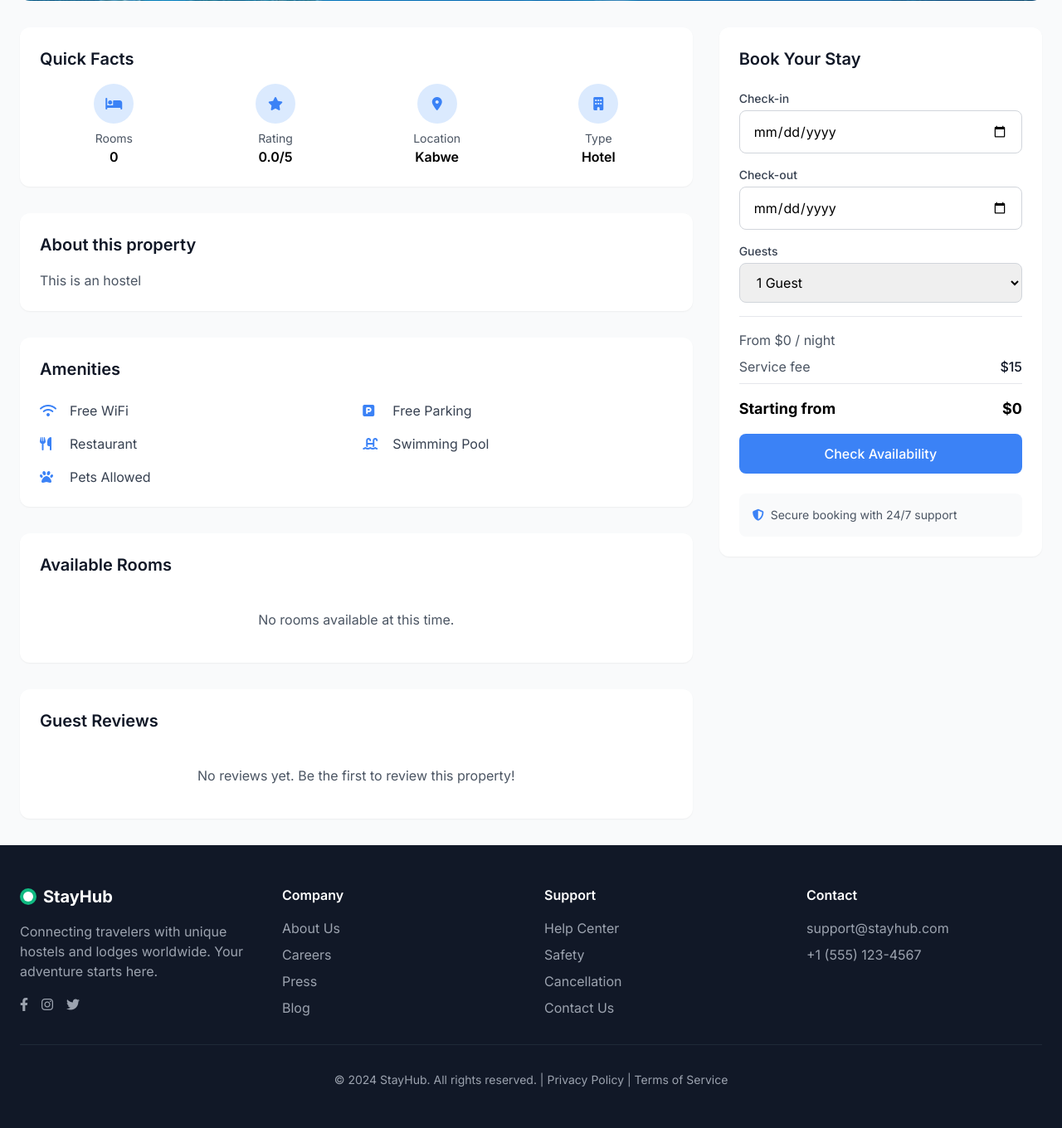
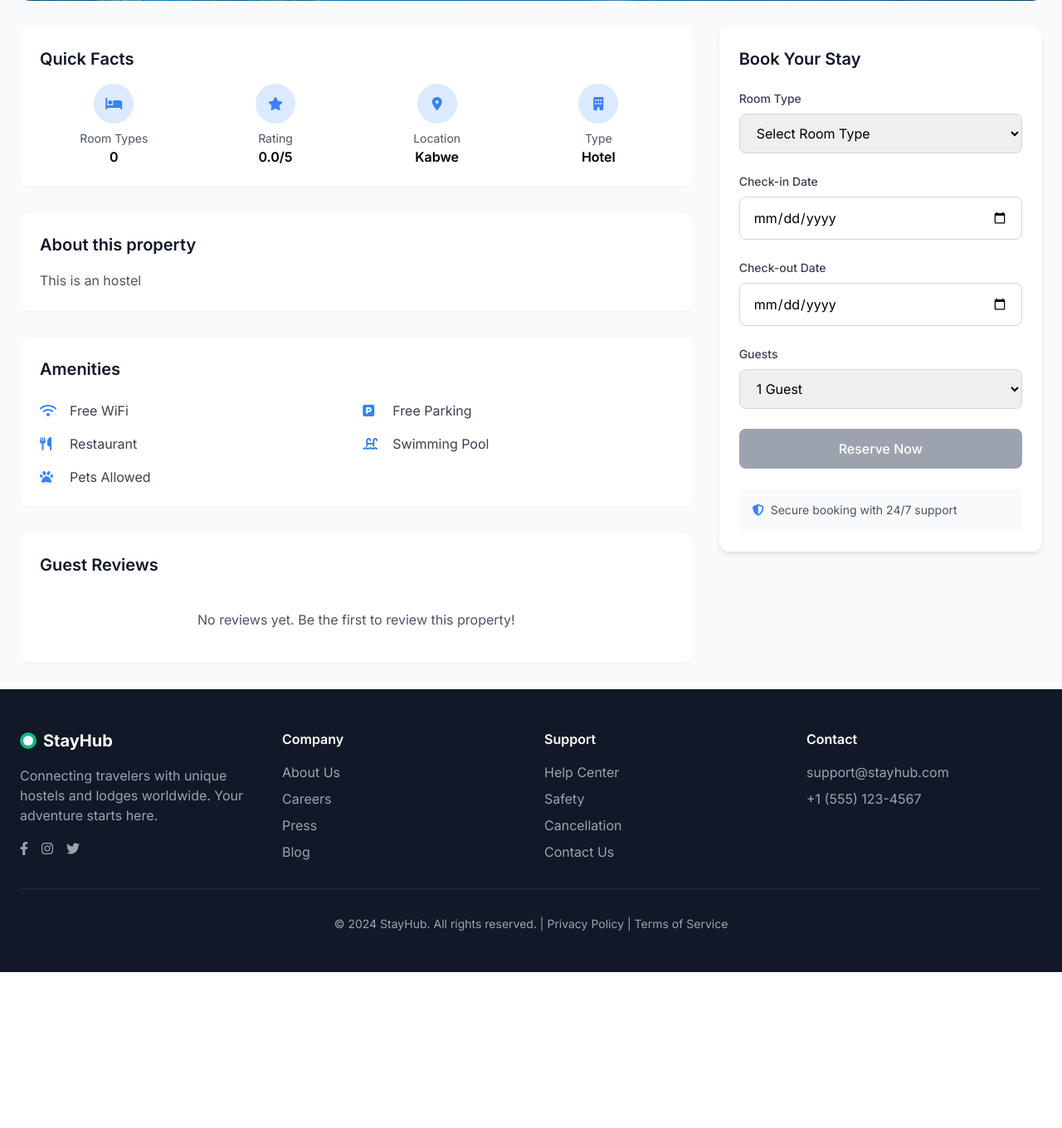
Before and after one commit to MUMAR-TECH/pano, a Django app: page /2/ in a window 1280 px wide. Shown: the part 687-2047 px from the top of the page at 83% size. After the commit the page ends 1859 px from the top, so only its background shows below. Run offline with Django 5.2, Linux system fonts and the light colour scheme; data comes from the database, SQL or seed files in the repository; data that the repository does not hold is empty; some libraries are stand-ins or nearby versions.

Commit message:
checkout

```diff
--- a/bookings/urls.py
+++ b/bookings/urls.py
@@ -11,4 +11,6 @@ urlpatterns = [
     path('vendor/', views.vendor_bookings, name='vendor_bookings'),
     path('<int:pk>/confirm/', views.confirm_booking, name='confirm_booking'),
     path('availability/<int:room_id>/', views.room_availability, name='room_availability'),
+    # urls.py - Add this pattern
+    path('availability/check/', views.check_availability, name='check_availability'),
 ]
--- a/properties/views.py
+++ b/properties/views.py
@@ -102,6 +102,11 @@ class PropertyListView(ListView):
 
         return queryset
 
+# views.py - Update PropertyDetailView
+from datetime import datetime, timedelta
+from django.utils import timezone
+from django.db.models import Q
+
 class PropertyDetailView(DetailView):
     model = Property
     template_name = 'properties/property_detail.html'
@@ -112,7 +117,21 @@ class PropertyDetailView(DetailView):
         context['rooms'] = self.object.room_set.filter(is_available=True)
         context['reviews'] = self.object.reviews.all().order_by('-created_at')
         context['avg_rating'] = self.object.reviews.aggregate(Avg('rating'))['rating__avg']
+
+        # Get unique room types
+        room_types = self.object.room_set.filter(is_available=True).values(
+            'room_type', 'name'
+        ).distinct()
+        context['room_types'] = room_types
+
+        # Generate calendar data for next two months
+        today = timezone.now().date()
+        next_month = today + timedelta(days=60)
+        context['calendar_start'] = today
+        context['calendar_end'] = next_month
+
         return context
+
 
 #@method_decorator(login_required, name='dispatch')
 class PropertyCreateView(CreateView):
--- a/templates/properties/property_detail.html
+++ b/templates/properties/property_detail.html
@@ -106,39 +106,78 @@
         font-size: 14px;
     }
 
-    /* Video modal */
-    .video-modal {
-        display: none;
-        position: fixed;
-        top: 0;
-        left: 0;
-        width: 100%;
-        height: 100%;
-        background: rgba(0, 0, 0, 0.9);
-        z-index: 1000;
-        align-items: center;
-        justify-content: center;
+    /* Calendar Styles */
+    .calendar {
+        display: grid;
+        grid-template-columns: repeat(7, 1fr);
+        gap: 4px;
+        margin-top: 16px;
     }
 
-    .video-modal.active {
-        display: flex;
+    .calendar-header {
+        grid-column: span 7;
+        text-align: center;
+        font-weight: bold;
+        margin-bottom: 8px;
     }
 
-    .video-modal-content {
-        width: 80%;
-        max-width: 800px;
-        position: relative;
+    .calendar-day {
+        padding: 8px;
+        text-align: center;
+        border-radius: 4px;
+        cursor: pointer;
     }
 
-    .close-modal {
-        position: absolute;
-        top: -40px;
-        right: 0;
+    .calendar-day.available {
+        background-color: #10B981;
         color: white;
+    }
+
+    .calendar-day.unavailable {
+        background-color: #EF4444;
+        color: white;
+        cursor: not-allowed;
+    }
+
+    .calendar-day.selected {
+        background-color: #3B82F6;
+        color: white;
+    }
+
+    .calendar-day-header {
+        font-weight: bold;
+        text-align: center;
+        padding: 8px;
+    }
+
+    /* Booking Widget Styles */
+    .booking-widget {
+        background: white;
+        border-radius: 12px;
+        padding: 24px;
+        box-shadow: 0 4px 6px -1px rgba(0, 0, 0, 0.1);
+    }
+
+    .price-display {
         font-size: 24px;
-        cursor: pointer;
-        background: none;
-        border: none;
+        font-weight: bold;
+        color: #3B82F6;
+    }
+
+    /* Loading spinner */
+    .loading-spinner {
+        display: inline-block;
+        width: 20px;
+        height: 20px;
+        border: 2px solid #f3f3f3;
+        border-top: 2px solid #3B82F6;
+        border-radius: 50%;
+        animation: spin 1s linear infinite;
+    }
+
+    @keyframes spin {
+        0% { transform: rotate(0deg); }
+        100% { transform: rotate(360deg); }
     }
 </style>
 {% endblock %}
@@ -259,8 +298,8 @@
                         <div class="w-12 h-12 bg-primary-100 rounded-full flex items-center justify-center mx-auto mb-2">
                             <i class="fas fa-bed text-primary-500"></i>
                         </div>
-                        <p class="text-sm text-gray-600">Rooms</p>
-                        <p class="font-semibold">{{ property.room_set.count }}</p>
+                        <p class="text-sm text-gray-600">Room Types</p>
+                        <p class="font-semibold">{{ room_types|length }}</p>
                     </div>
                     <div class="text-center">
                         <div class="w-12 h-12 bg-primary-100 rounded-full flex items-center justify-center mx-auto mb-2">
@@ -341,65 +380,6 @@
                 </div>
             </div>
 
-            <!-- Available Rooms -->
-            <div class="bg-white rounded-xl shadow-sm p-6 mb-8">
-                <h2 class="text-xl font-semibold text-gray-900 mb-6">Available Rooms</h2>
-                <div class="space-y-6">
-                    {% for room in rooms %}
-                        <div class="border border-gray-200 rounded-lg p-6">
-                            <div class="flex justify-between items-start mb-4">
-                                <div>
-                                    <h3 class="text-lg font-semibold text-gray-900">{{ room.name }}</h3>
-                                    <p class="text-gray-600">{{ room.get_room_type_display }}</p>
-                                </div>
-                                <div class="text-right">
-                                    <p class="text-2xl font-bold text-primary-500">${{ room.price_per_night }}</p>
-                                    <p class="text-sm text-gray-600">per night</p>
-                                </div>
-                            </div>
-
-                            <p class="text-gray-600 mb-4">{{ room.description }}</p>
-
-                            <div class="flex flex-wrap gap-2 mb-4">
-                                <span class="inline-flex items-center text-xs bg-gray-100 text-gray-700 px-2 py-1 rounded">
-                                    <i class="fas fa-user mr-1"></i> {{ room.capacity }} Guests
-                                </span>
-                                {% if room.air_conditioning %}
-                                    <span class="inline-flex items-center text-xs bg-gray-100 text-gray-700 px-2 py-1 rounded">
-                                        <i class="fas fa-snowflake mr-1"></i> AC
-                                    </span>
-                                {% endif %}
-                                {% if room.tv %}
-                                    <span class="inline-flex items-center text-xs bg-gray-100 text-gray-700 px-2 py-1 rounded">
-                                        <i class="fas fa-tv mr-1"></i> TV
-                                    </span>
-                                {% endif %}
-                                {% if room.balcony %}
-                                    <span class="inline-flex items-center text-xs bg-gray-100 text-gray-700 px-2 py-1 rounded">
-                                        <i class="fas fa-door-open mr-1"></i> Balcony
-                                    </span>
-                                {% endif %}
-                            </div>
-
-                            <div class="flex justify-between items-center">
-                                <span class="text-sm text-gray-600">
-                                    {% if room.total_rooms > 0 %}
-                                        {{ room.total_rooms }} room{{ room.total_rooms|pluralize }} available
-                                    {% else %}
-                                        No rooms available
-                                    {% endif %}
-                                </span>
-                                <a href="{% url 'bookings:create_booking' room.id %}" class="bg-primary-500 text-white px-4 py-2 rounded-lg font-medium hover:bg-primary-600 transition-colors">
-                                    Book Now
-                                </a>
-                            </div>
-                        </div>
-                    {% empty %}
-                        <p class="text-gray-600 text-center py-4">No rooms available at this time.</p>
-                    {% endfor %}
-                </div>
-            </div>
-
             <!-- Reviews -->
             <div class="bg-white rounded-xl shadow-sm p-6">
                 <h2 class="text-xl font-semibold text-gray-900 mb-6">Guest Reviews</h2>
@@ -454,50 +434,105 @@
 
         <!-- Right Column - Booking Widget -->
         <div class="lg:col-span-1">
-            <div class="bg-white rounded-xl shadow-sm p-6 sticky top-24">
+            <div class="booking-widget sticky top-24" x-data="bookingWidget()">
                 <h2 class="text-xl font-semibold text-gray-900 mb-6">Book Your Stay</h2>
 
-                {% with min_price=property.room_set.all.0.price_per_night %}
-                <form class="space-y-4">
-                    <div>
-                        <label class="block text-sm font-medium text-gray-700 mb-1">Check-in</label>
-                        <input type="date" class="w-full px-4 py-3 border border-gray-300 rounded-lg focus:ring-2 focus:ring-primary-500 focus:border-primary-500">
-                    </div>
-
-                    <div>
-                        <label class="block text-sm font-medium text-gray-700 mb-1">Check-out</label>
-                        <input type="date" class="w-full px-4 py-3 border border-gray-300 rounded-lg focus:ring-2 focus:ring-primary-500 focus:border-primary-500">
-                    </div>
-
-                    <div>
-                        <label class="block text-sm font-medium text-gray-700 mb-1">Guests</label>
-                        <select class="w-full px-4 py-3 border border-gray-300 rounded-lg focus:ring-2 focus:ring-primary-500 focus:border-primary-500">
-                            <option>1 Guest</option>
-                            <option>2 Guests</option>
-                            <option>3 Guests</option>
-                            <option>4+ Guests</option>
+                <!-- Room Type Selection -->
+                <div class="mb-6">
+                    <label class="block text-sm font-medium text-gray-700 mb-2">Room Type</label>
+                    <select x-model="selectedRoomType" @change="checkAvailability()" class="w-full px-4 py-3 border border-gray-300 rounded-lg focus:ring-2 focus:ring-primary-500 focus:border-primary-500">
+                        <option value="">Select Room Type</option>
+                        {% for room_type in room_types %}
+                            <option value="{{ room_type.room_type }}">{{ room_type.name }} ({{ room_type.get_room_type_display }})</option>
+                        {% endfor %}
                     </select>
                 </div>
 
-                    <div class="pt-4 border-t border-gray-200">
+                <!-- Date Selection -->
+                <div class="mb-6">
+                    <label class="block text-sm font-medium text-gray-700 mb-2">Check-in Date</label>
+                    <input type="date" x-model="checkInDate" @change="checkAvailability()" :min="today" class="w-full px-4 py-3 border border-gray-300 rounded-lg focus:ring-2 focus:ring-primary-500 focus:border-primary-500">
+                </div>
+
+                <div class="mb-6">
+                    <label class="block text-sm font-medium text-gray-700 mb-2">Check-out Date</label>
+                    <input type="date" x-model="checkOutDate" @change="checkAvailability()" :min="checkInDate || today" class="w-full px-4 py-3 border border-gray-300 rounded-lg focus:ring-2 focus:ring-primary-500 focus:border-primary-500">
+                </div>
+
+                <!-- Guests -->
+                <div class="mb-6">
+                    <label class="block text-sm font-medium text-gray-700 mb-2">Guests</label>
+                    <select x-model="guests" class="w-full px-4 py-3 border border-gray-300 rounded-lg focus:ring-2 focus:ring-primary-500 focus:border-primary-500">
+                        <option value="1">1 Guest</option>
+                        <option value="2">2 Guests</option>
+                        <option value="3">3 Guests</option>
+                        <option value="4">4 Guests</option>
+                    </select>
+                </div>
+
+                <!-- Availability Status -->
+                <div x-show="loading" class="mb-4">
+                    <div class="flex items-center text-blue-600">
+                        <div class="loading-spinner mr-2"></div>
+                        <span>Checking availability...</span>
+                    </div>
+                </div>
+
+                <div x-show="availabilityStatus" class="mb-4 p-4 rounded-lg" :class="{
+                    'bg-green-100 text-green-800': availabilityStatus === 'available',
+                    'bg-red-100 text-red-800': availabilityStatus === 'unavailable',
+                    'bg-yellow-100 text-yellow-800': availabilityStatus === 'select_dates'
+                }">
+                    <span x-text="availabilityMessage"></span>
+                </div>
+
+                <!-- Price Summary -->
+                <div x-show="availabilityStatus === 'available'" class="mb-6 p-4 bg-gray-50 rounded-lg">
                     <div class="flex justify-between items-center mb-2">
-                            <span class="text-gray-600">From ${{ min_price|default:0 }} / night</span>
+                        <span class="text-gray-600">$<span x-text="roomPrice"></span> x <span x-text="totalNights"></span> nights</span>
+                        <span class="text-gray-900 font-medium">$<span x-text="roomPrice * totalNights"></span></span>
                     </div>
                     <div class="flex justify-between items-center mb-2">
                         <span class="text-gray-600">Service fee</span>
                         <span class="text-gray-900 font-medium">$15</span>
                     </div>
                     <div class="flex justify-between items-center text-lg font-bold pt-4 border-t border-gray-200">
-                            <span>Starting from</span>
-                            <span>${{ min_price|default:0 }}</span>
+                        <span>Total</span>
+                        <span class="price-display">$<span x-text="roomPrice * totalNights + 15"></span></span>
                     </div>
                 </div>
 
-                    <button type="submit" class="w-full bg-primary-500 hover:bg-primary-600 text-white font-medium py-3 px-6 rounded-lg transition-colors">
-                        Check Availability
+                <!-- Reserve Button -->
+                <button
+                    x-bind:disabled="availabilityStatus !== 'available'"
+                    @click="reserveRoom()"
+                    class="w-full bg-primary-500 hover:bg-primary-600 disabled:bg-gray-400 text-white font-medium py-3 px-6 rounded-lg transition-colors"
+                >
+                    Reserve Now
                 </button>
-                </form>
-                {% endwith %}
+
+                <!-- Calendar View -->
+                <div x-show="selectedRoomType" class="mt-6">
+                    <h3 class="text-lg font-semibold text-gray-900 mb-4">Availability Calendar</h3>
+                    <div class="calendar">
+                        <div class="calendar-header" x-text="currentMonth"></div>
+                        <div class="calendar-day-header">Sun</div>
+                        <div class="calendar-day-header">Mon</div>
+                        <div class="calendar-day-header">Tue</div>
+                        <div class="calendar-day-header">Wed</div>
+                        <div class="calendar-day-header">Thu</div>
+                        <div class="calendar-day-header">Fri</div>
+                        <div class="calendar-day-header">Sat</div>
+
+                        <template x-for="day in calendarDays" :key="day.date">
+                            <div
+                                :class="['calendar-day', day.status]"
+                                @click="selectDate(day)"
+                                x-text="day.date.getDate()"
+                            ></div>
+                        </template>
+                    </div>
+                </div>
 
                 <div class="mt-6 p-4 bg-gray-50 rounded-lg">
                     <div class="flex items-center text-sm text-gray-600">
@@ -513,9 +548,105 @@
 
 {% block extra_js %}
 <script>
-    // Initialize gallery functionality
-    document.addEventListener('alpine:init', () => {
-        // Gallery functionality is handled by Alpine.js in the template
+    function bookingWidget() {
+        return {
+            selectedRoomType: '',
+            checkInDate: '',
+            checkOutDate: '',
+            guests: 1,
+            loading: false,
+            availabilityStatus: '',
+            availabilityMessage: '',
+            roomPrice: 0,
+            totalNights: 0,
+            calendarDays: [],
+            currentMonth: '',
+
+            get today() {
+                return new Date().toISOString().split('T')[0];
+            },
+
+            async checkAvailability() {
+                if (!this.selectedRoomType || !this.checkInDate || !this.checkOutDate) {
+                    this.availabilityStatus = 'select_dates';
+                    this.availabilityMessage = 'Please select room type and dates';
+                    return;
+                }
+
+                this.loading = true;
+
+                try {
+                    const response = await fetch(`/bookings/availability/check/?room_type=${this.selectedRoomType}&check_in=${this.checkInDate}&check_out=${this.checkOutDate}&property_id={{ property.id }}`);
+                    const data = await response.json();
+
+                    if (data.available) {
+                        this.availabilityStatus = 'available';
+                        this.availabilityMessage = 'Room is available for selected dates!';
+                        this.roomPrice = data.price;
+                        this.totalNights = data.total_nights;
+                    } else {
+                        this.availabilityStatus = 'unavailable';
+                        this.availabilityMessage = 'Room is not available for selected dates. Please try different dates.';
+                    }
+                } catch (error) {
+                    this.availabilityStatus = 'unavailable';
+                    this.availabilityMessage = 'Error checking availability. Please try again.';
+                }
+
+                this.loading = false;
+            },
+
+            selectDate(day) {
+                if (day.status !== 'available') return;
+
+                if (!this.checkInDate || (this.checkInDate && this.checkOutDate)) {
+                    this.checkInDate = day.date.toISOString().split('T')[0];
+                    this.checkOutDate = '';
+                } else {
+                    this.checkOutDate = day.date.toISOString().split('T')[0];
+                    this.checkAvailability();
+                }
+            },
+
+            reserveRoom() {
+                if (this.availabilityStatus === 'available') {
+                    window.location.href = `/bookings/create/room?room_type=${this.selectedRoomType}&check_in=${this.checkInDate}&check_out=${this.checkOutDate}&guests=${this.guests}&property_id={{ property.id }}`;
+                }
+            },
+
+            init() {
+                // Initialize calendar
+                this.generateCalendar();
+            },
+
+            generateCalendar() {
+                const today = new Date();
+                const days = [];
+                const monthNames = ['January', 'February', 'March', 'April', 'May', 'June', 'July', 'August', 'September', 'October', 'November', 'December'];
+
+                this.currentMonth = `${monthNames[today.getMonth()]} ${today.getFullYear()}`;
+
+                // Generate days for current month
+                const firstDay = new Date(today.getFullYear(), today.getMonth(), 1);
+                const lastDay = new Date(today.getFullYear(), today.getMonth() + 1, 0);
+
+                // Add padding for days before first day of month
+                for (let i = 0; i < firstDay.getDay(); i++) {
+                    days.push({ date: null, status: 'empty' });
+                }
+
+                // Add days of month
+                for (let i = 1; i <= lastDay.getDate(); i++) {
+                    const date = new Date(today.getFullYear(), today.getMonth(), i);
+                    days.push({
+                        date: date,
+                        status: i < today.getDate() ? 'unavailable' : 'available'
                     });
+                }
+
+                this.calendarDays = days;
+            }
+        }
+    }
 </script>
 {% endblock %}
```
Also changed, not shown: bookings/views.py (+120 -33 lines). Lines whose indentation alone changed are shown as unchanged.
